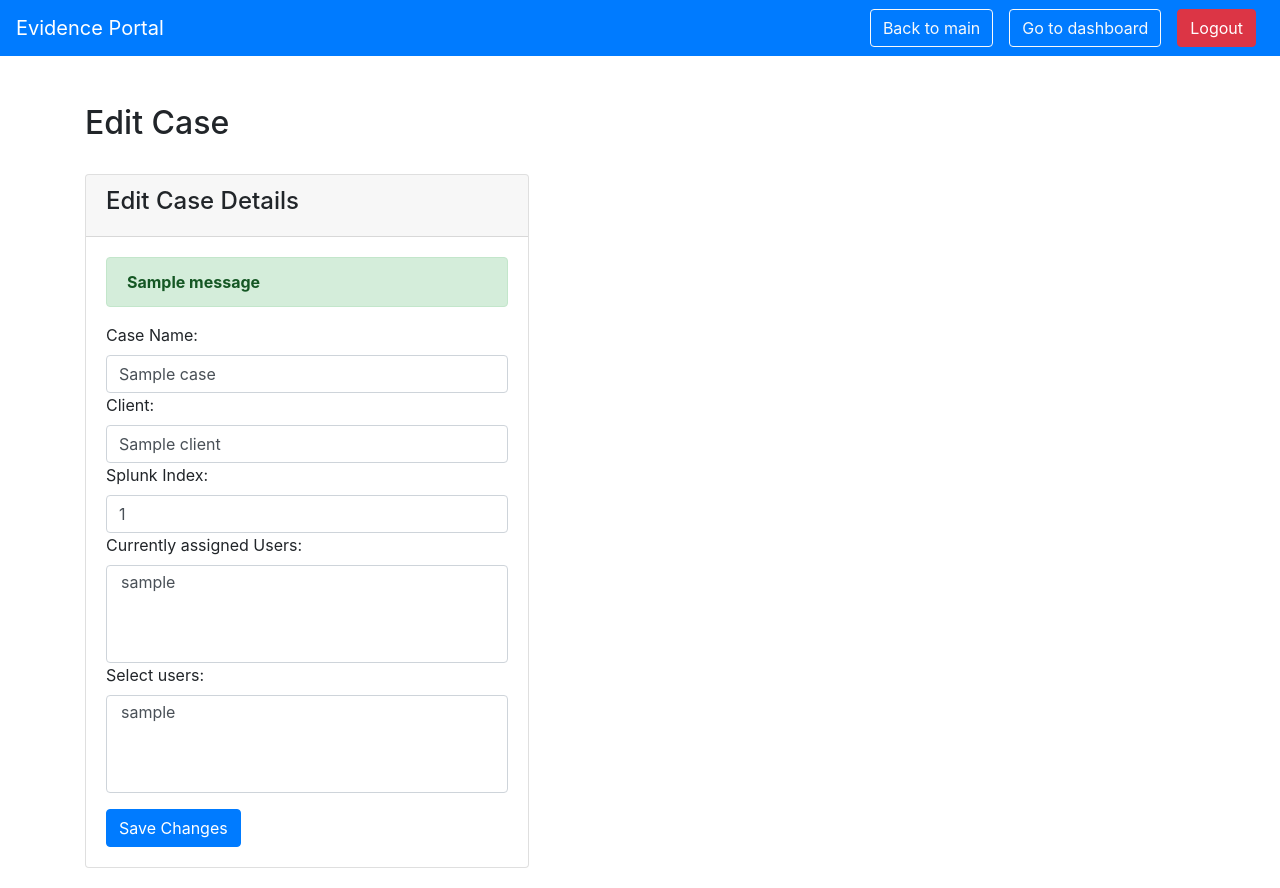
After one commit to TobiasS1402/casemanagement, a Flask app: template templates/case.html in a window 1280 px wide. The commit adds this page. Run offline with Flask 3, Linux system fonts and the light colour scheme; the template is opened without the code that fills it: most values are stand-ins (such as "Sample title", 1, 10 or a date in 2020); one stand-in notice (Sample message) is shown; parts of the project's set-up code (start-up, migrations or seed data) failed here and were passed over; some libraries are stand-ins or nearby versions.

Commit message:
feat: add routes, azure database config, profile page
added /me, /edit_case/<int>, /delete_case/<int>, updated requirements

```diff
--- a/app.py
+++ b/app.py
@@ -24,7 +24,7 @@ app.config['SPLUNK_TOKEN'] = os.environ.get("SPLUNK_TOKEN") # bearer token
 app.teardown_appcontext(lambda exc: db_session.close())
 user_datastore = SQLAlchemySessionUserDatastore(db_session, User, Role)
 app.security = Security(app, user_datastore, register_blueprint=False)
-logging.basicConfig(filename='app.log', level=logging.INFO)
+logging.basicConfig(level=logging.INFO)
 
 '''
 Delete splunk index: curl -o - -X DELETE -k -u xxx:xxx \
@@ -111,7 +111,7 @@ with app.app_context():
     '''
     init_db()
     app.security.datastore.find_or_create_role(
-        name="admin", description="Manage app with access to admin endpoint", permissions={"all"}
+        name="admin", description="Manage app with access to admin endpoint", permissions={"view", "upload", "add", "create_user"}
     )
     db_session.commit()
 
@@ -167,6 +167,34 @@ def logout():
 def index():
     existing_users = User.query.all()
     return render_template('index.html', existing_users=existing_users)
+
+
+@app.route('/me', methods=['GET', 'POST'])
+@auth_required()
+def me():
+    if request.method == 'POST':
+        current_password = request.form['current_password']
+        new_password = request.form['new_password']
+        confirm_password = request.form['confirm_password']
+
+        # Check if the current password is correct
+        if not check_password_hash(current_user.password, current_password):
+            flash('Current password is incorrect.', 'danger')
+            return redirect(url_for('change_password'))
+
+        # Check if the new password and confirmation match
+        if new_password != confirm_password:
+            flash('New password and confirmation do not match.', 'danger')
+            return redirect(url_for('change_password'))
+
+        # Update the user's password
+        current_user.password = generate_password_hash(new_password, method='pbkdf2:sha256')
+        db_session.commit()
+
+        flash('Password successfully changed!', 'success')
+        return redirect(url_for('index'))
+
+    return render_template('profile.html')
 
 
 @app.route('/dashboard', methods=['POST','GET'])
@@ -286,6 +314,66 @@ def case():
     flash('Case created successfully!', 'success')
     return redirect(url_for('dashboard'))
 
+
+@app.route('/edit_case/<int:case_id>', methods=['GET','POST'])
+@auth_required()
+@roles_accepted("admin")
+def edit_case(case_id):
+    existing_case = Case.query.filter_by(id=case_id).first()
+    existing_users = User.query.all()
+
+    if request.method == "GET":
+        if not existing_case:
+            flash(f'This case does not exist', 'danger')
+            return redirect(url_for('dashboard'))
+        else:
+            pass
+
+    elif request.method == 'POST':
+        name = request.form['name']
+        client = request.form['client']
+        splunk_index = request.form['splunk_index'].lower()
+        assigned_users_ids = request.form.getlist('all_users')
+
+        if not existing_case:
+            flash(f'This case does not exist', 'danger')
+            return redirect(url_for('dashboard'))
+        else:
+            if not name or not client or not splunk_index or not assigned_users_ids:
+                flash('Please fill out all fields.', 'danger')
+                return redirect(url_for('dashboard'))
+            else:
+                existing_case.name = name
+                existing_case.client = client
+                existing_case.splunk_index = splunk_index
+
+                assigned_users = User.query.filter(User.id.in_(assigned_users_ids)).all()
+                existing_case.assigned_users = assigned_users
+
+                db_session.commit()
+
+                logging.info(f"User {current_user.username} updated case {name} for {client} from {request.remote_addr}")
+                flash('Case updated successfully!', 'success')
+
+    return render_template('case.html', case=existing_case, existing_users=existing_users)
+
+
+@app.route('/delete_case/<int:case_id>', methods=['POST'])
+@auth_required()
+@roles_accepted("admin")
+def delete_case(case_id):
+    existing_case = Case.query.filter_by(id=case_id).first()
+    if not existing_case:
+        flash(f'This case does not exist', 'danger')
+        return redirect(url_for('dashboard'))
+    else:
+        db_session.delete(existing_case)
+        db_session.commit()
+        flash('Case deleted successfully!', 'success')
+        flash('Splunk index has not been deleted', 'warning')
+    return redirect(url_for('dashboard'))
+
+
 @app.route('/admin', methods=['GET','POST'])
 @auth_required()
 @roles_accepted("admin") # Add necessary roles here
@@ -295,6 +383,7 @@ def admin():
     roles_users = RolesUsers.query.all()
     cases_users = Case.query.all()
     return render_template('admin.html', current_user=current_user, existing_users=existing_users, existing_roles=existing_roles, roles_users=roles_users, cases_users=cases_users)
+
 
 @app.route('/upload', methods=['POST'])
 @auth_required()
--- a/requirements.txt
+++ b/requirements.txt
@@ -3,5 +3,6 @@ Flask-Security-Too==5.3.3
 Flask-SQLAlchemy==3.1.1
 gunicorn==21.2.0
 requests==2.31.0
+psycopg2-binary==2.9.9
 SQLAlchemy==2.0.25
 Werkzeug==3.0.1
--- /dev/null
+++ b/templates/case.html
@@ -0,0 +1,86 @@
+<!DOCTYPE html>
+<html lang="en">
+<head>
+    <meta charset="UTF-8">
+    <meta name="viewport" content="width=device-width, initial-scale=1.0">
+    <title>Edit Case</title>
+    <link rel="stylesheet" href="https://stackpath.bootstrapcdn.com/bootstrap/4.5.2/css/bootstrap.min.css">
+    <style>
+        .card {
+            width: 40%; /* Adjust the width as needed */
+            margin-right: 20px;
+            margin-bottom: 20px;
+            display: inline-block;
+            vertical-align: top;
+        }
+    </style>
+</head>
+<body>
+    <nav class="navbar navbar-expand-lg navbar-dark bg-primary">
+        <a class="navbar-brand" href="{{ url_for('index') }}">Evidence Portal</a>
+        <div class="collapse navbar-collapse" id="navbarNav">
+            <ul class="navbar-nav ml-auto">
+                {% for role in current_user.roles %}
+                {% if role.name == 'admin' %}
+                    <li class="nav-item">
+                        <a class="btn btn-outline-light mx-2 my-2 my-sm-0" href="{{ url_for('admin') }}">Go to Admin Panel</a>
+                    </li>
+                {% endif %}
+            {% endfor %}
+                <li class="nav-item">
+                    <a class="btn btn-outline-light mx-2 my-2 my-sm-0" href="{{ url_for('index') }}">Back to main</a>
+                </li>
+                <li class="nav-item">
+                    <a class="btn btn-outline-light mx-2 my-2 my-sm-0" href="{{ url_for('dashboard') }}">Go to dashboard</a>
+                </li>
+                <li class="nav-item">
+                    <a class="btn btn-danger mx-2 my-2 my-sm-0" href="{{ url_for('logout') }}">Logout</a>
+                </li>
+            </ul>
+        </div>
+    </nav>
+
+    <div class="container mt-5">
+        <h2>Edit Case</h2>
+        <form method="POST" action="{{ url_for('edit_case', case_id=case.id) }}">
+            <div class="card mt-4">
+                <div class="card-header">
+                    <h4>Edit Case Details</h4>
+                </div>
+                <div class="card-body">
+                    {% for category, message in get_flashed_messages(with_categories=true) %}
+                        <div class="alert alert-{{ category.lower() }}">
+                            <strong>{{ message }}</strong>
+                        </div>
+                    {% endfor %}
+                    <div class="form-group">
+                        <label for="name">Case Name:</label>
+                        <input type="text" name="name" class="form-control" value="{{ case.name }}" required>
+
+                        <label for="client">Client:</label>
+                        <input type="text" name="client" class="form-control" value="{{ case.client }}" required>
+
+                        <label for="splunk_index">Splunk Index:</label>
+                        <input type="text" name="splunk_index" class="form-control" value="{{ case.splunk_index }}" required>
+
+                        <label for="assigned_users">Currently assigned Users:</label>
+                        <select name="assigned_users" class="form-control" multiple>
+                            {% for user in case.assigned_users %}
+                                <option value="{{ user.id }}" {% if user.id in case.assigned_users_ids %}selected{% endif %}>{{ user.username }}</option>
+                            {% endfor %}
+                        </select>
+
+                        <label for="all_users">Select users:</label>
+                        <select name="all_users" class="form-control" multiple required>
+                            {% for user in existing_users %}
+                                <option value="{{ user.id }}">{{ user.username }}</option>
+                            {% endfor %}
+                        </select>
+                    </div>
+                    <button type="submit" class="btn btn-primary">Save Changes</button>
+                </div>
+            </div>
+        </form>
+    </div>
+</body>
+</html>
```
Also changed, not shown: database.py (+18 -4 lines), templates/admin.html (+5 -5 lines), templates/dashboard.html (+17 -7 lines), templates/index.html (+5 -2 lines), templates/profile.html (added, +72 -0 lines), readme.md.
